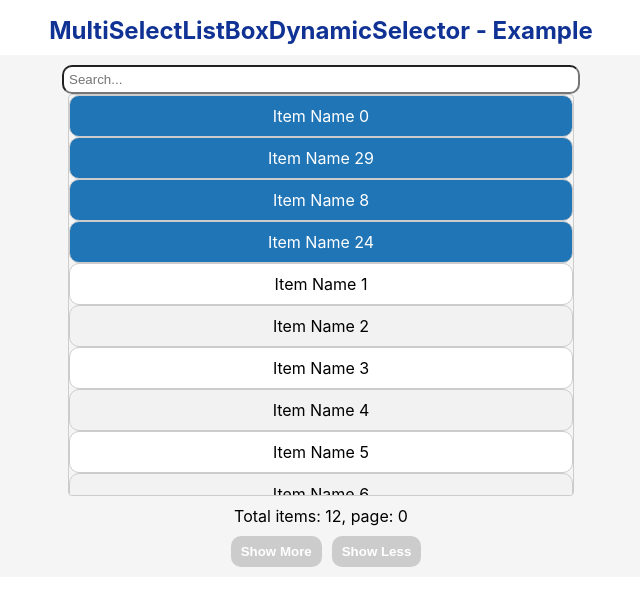
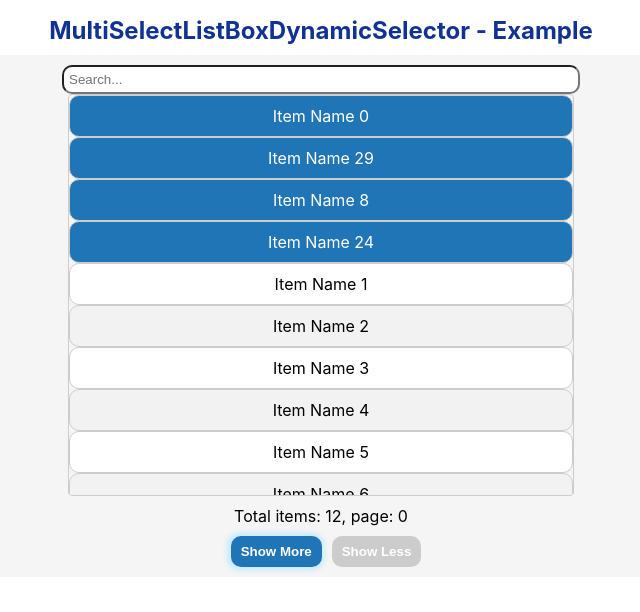
Before and after one commit to pgneta/listBoxExample, a React (Create React App) app: page / in a window 1280 px wide. Shown: the top 612 px of the page, without its empty margins (319-959 px from the left). Built offline with nearby package versions, Linux system fonts and the light colour scheme.

Commit message:
need to fix show more

```diff
--- a/src/components/multiSelectionList/ExampleMultiSelectListBoxDynamicSelector2.tsx
+++ b/src/components/multiSelectionList/ExampleMultiSelectListBoxDynamicSelector2.tsx
@@ -15,7 +15,7 @@ export const ExampleMultiSelectListBoxDynamicSelector2: React.FC<ListBoxProps> =
     const latestSearchRequestRef = useRef<number>(0);
     const [loadingCount, setLoadingCount] = useState<number>(0);
     const [fetchPreSelectedCompleted, setFetchPreSelectedCompleted] = useState<boolean>(false);
-
+    const [disableShowMore,setDisableShowMore] = useState<boolean>(false);
 
     useEffect(() => {
         const fetchPreSelectedItems = async () => {
@@ -47,8 +47,6 @@ export const ExampleMultiSelectListBoxDynamicSelector2: React.FC<ListBoxProps> =
                     setLoadingCount(prevCount => prevCount - 1);
                     return;
                 }
-
-
 
                 setFetchedItems((prevItems) => {
                     // Combine prevItems and fetchedItems
@@ -159,9 +157,9 @@ export const ExampleMultiSelectListBoxDynamicSelector2: React.FC<ListBoxProps> =
     };
 
     const handleShowMore = () => {
-        if (fetchedItems.length <= pageSize) {
-            return;
-        }
+        // if (fetchedItems.length <= pageSize) {
+        //     return;
+        // }
         setPage((prevPage) => prevPage + 1);
     };
 
@@ -178,7 +176,9 @@ export const ExampleMultiSelectListBoxDynamicSelector2: React.FC<ListBoxProps> =
         return <div>Loading...</div>;
     };
 
-    const disableShowMore = fetchedItems.length < pageSize || fetchedItems.length === 0;
+   // const disableShowMore = fetchedItems.length < pageSize || fetchedItems.length === 0;
+
+    // setDisableShowMore(  fetchedItems.length < pageSize);
 
     return (
         <Container>
@@ -206,7 +206,7 @@ export const ExampleMultiSelectListBoxDynamicSelector2: React.FC<ListBoxProps> =
             {loadingCount > 0 && <Loading/>}
             {loadingCount === 0 && <TotalItems/>}
             <ButtonsContainer>
-                <ShowButton onClick={handleShowMore} disabled={disableShowMore}>Show More</ShowButton>
+                <ShowButton onClick={handleShowMore} disabled={false}>Show More</ShowButton>
                 <ShowButton onClick={handleShowLess} disabled={page === 0}>Show Less</ShowButton>
             </ButtonsContainer>
         </Container>
```
